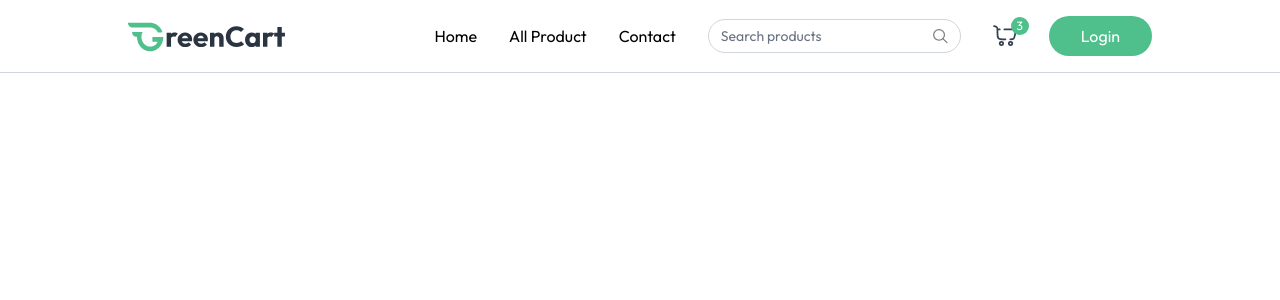
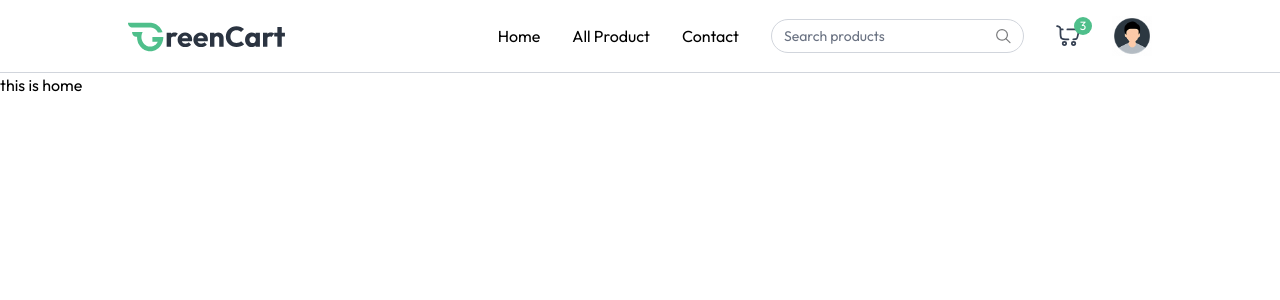
Before and after one commit to 9DFF-2B31/Grocify, a React (Vite) app in the folder Frontend/: page / in a window 1280 px wide. Shown: the top 300 px of the page. Built offline with nearby package versions, Linux system fonts and the light colour scheme.

Commit message:
link Homepage

```diff
--- a/Frontend/src/App.jsx
+++ b/Frontend/src/App.jsx
@@ -1,10 +1,19 @@
 import React from 'react'
 import Navbar from './components/Navbar'
+import { Route, Routes } from 'react-router-dom'
+import Home from './pages/Home'
 
 const App = () => {
   return (
     <div>
       <Navbar/>
+      <div>
+        <Routes>
+          <Route path='/' element={<Home/>} />
+
+
+        </Routes>
+      </div>
     </div>
   )
 }
--- a/Frontend/src/context/AppContext.jsx
+++ b/Frontend/src/context/AppContext.jsx
@@ -7,7 +7,7 @@ export const AppContext=createContext();
 
 export const AppContextProvider=({children})=>{
     const navigate=useNavigate();
-    const [user,setUser]=useState(null)
+    const [user,setUser]=useState(true)
     const [isSeller,setIsSeller]=useState(false)
     const [showUserLogin,setShowUserLogin]=useState(false)
 
```
